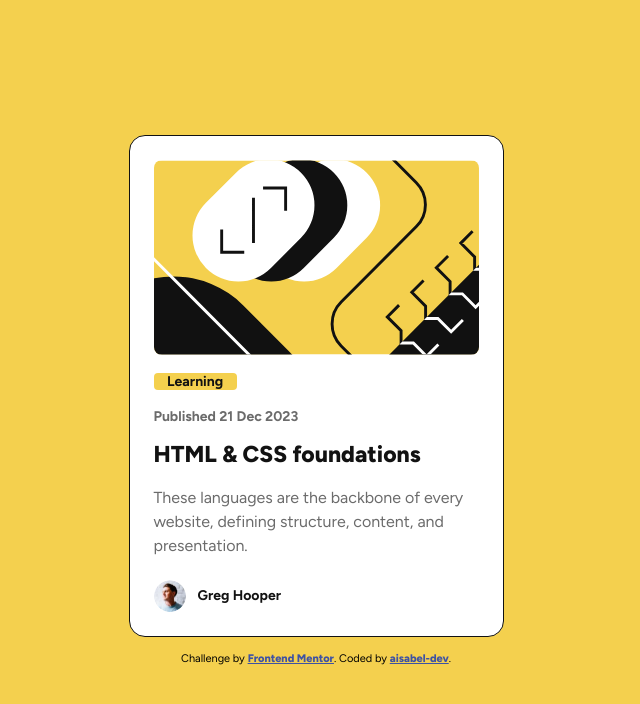
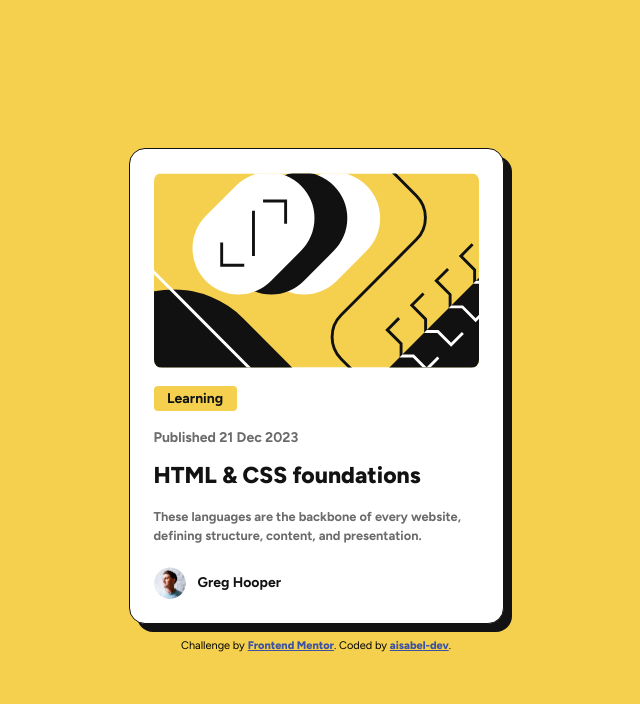
Before and after one commit to aisabel-dev/blog-preview-card, a plain HTML site: page index.html in a window 1280 px wide. Shown: the whole page, without its empty margins (324-964 px from the left). Drawn offline with Linux system fonts and the light colour scheme.

Commit message:
fix: resolve CSS box-shadow variable spacing and padding unit

```diff
--- a/estilo.css
+++ b/estilo.css
@@ -43,7 +43,7 @@ main{
 	max-width: 23.4375rem;
 	padding: 1.5rem;
 	border: 0.0625rem solid var(--dark);
-	box-shadow: 0.5rem 0.5rem 0rem var (--dark);
+	box-shadow: 0.5rem 0.5rem 0rem var(--dark);
 
 }
 
@@ -76,7 +76,7 @@ p.categoria{
 .categoria{
 
 
-	padding-block: 0.25;
+	padding-block: 0.25rem;
 	padding-inline: 0.85rem;
 	background: var(--yellow);
 	border-radius: 0.25rem;
@@ -98,8 +98,9 @@ p.categoria{
 
 	padding-block-start: 1.125rem;
 	padding-block-end: 1.375rem;
-	font-size: 1rem;
+	font-size: 0.80rem;
 	line-height: 1.5;
+	font-weight: 650;
 }
 
 .principal{
```
